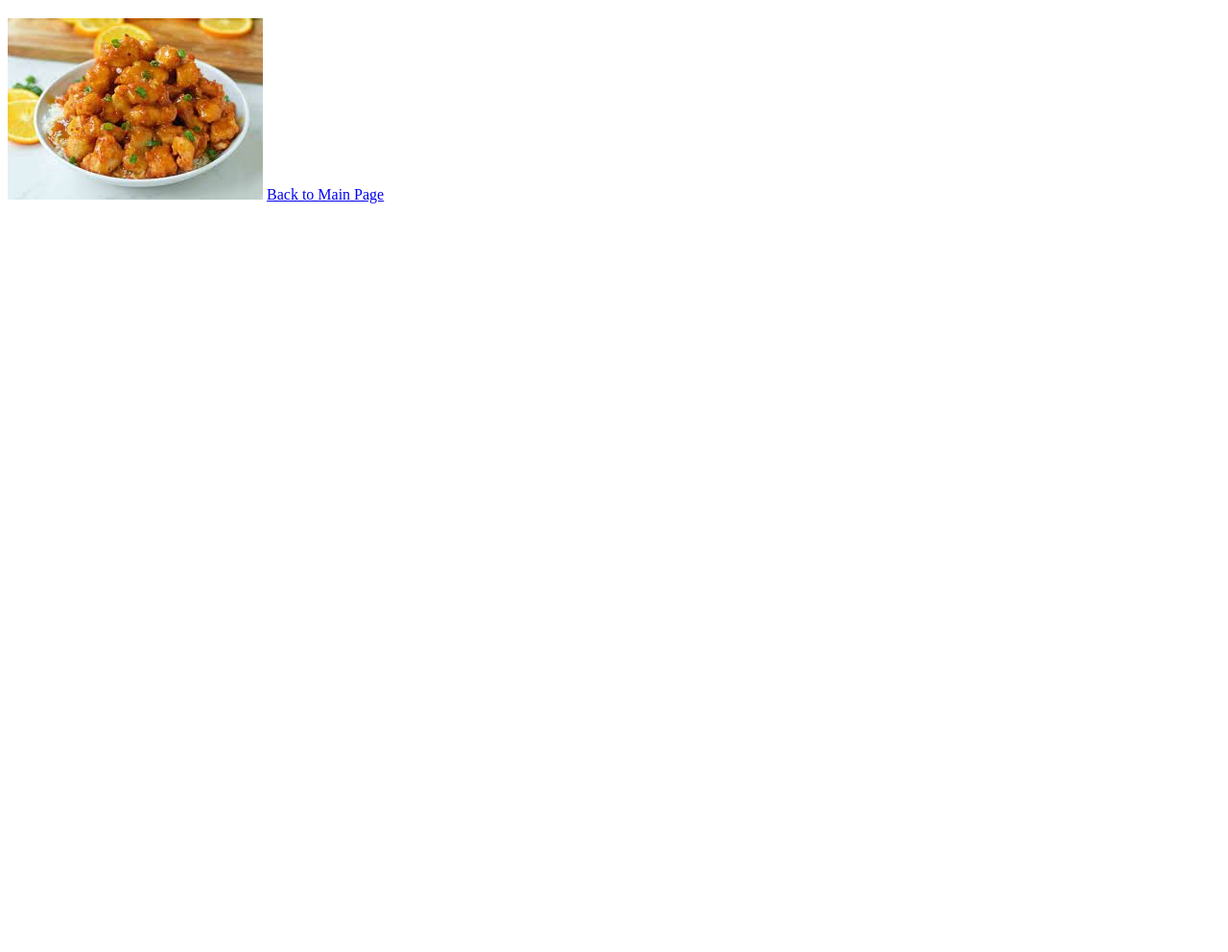
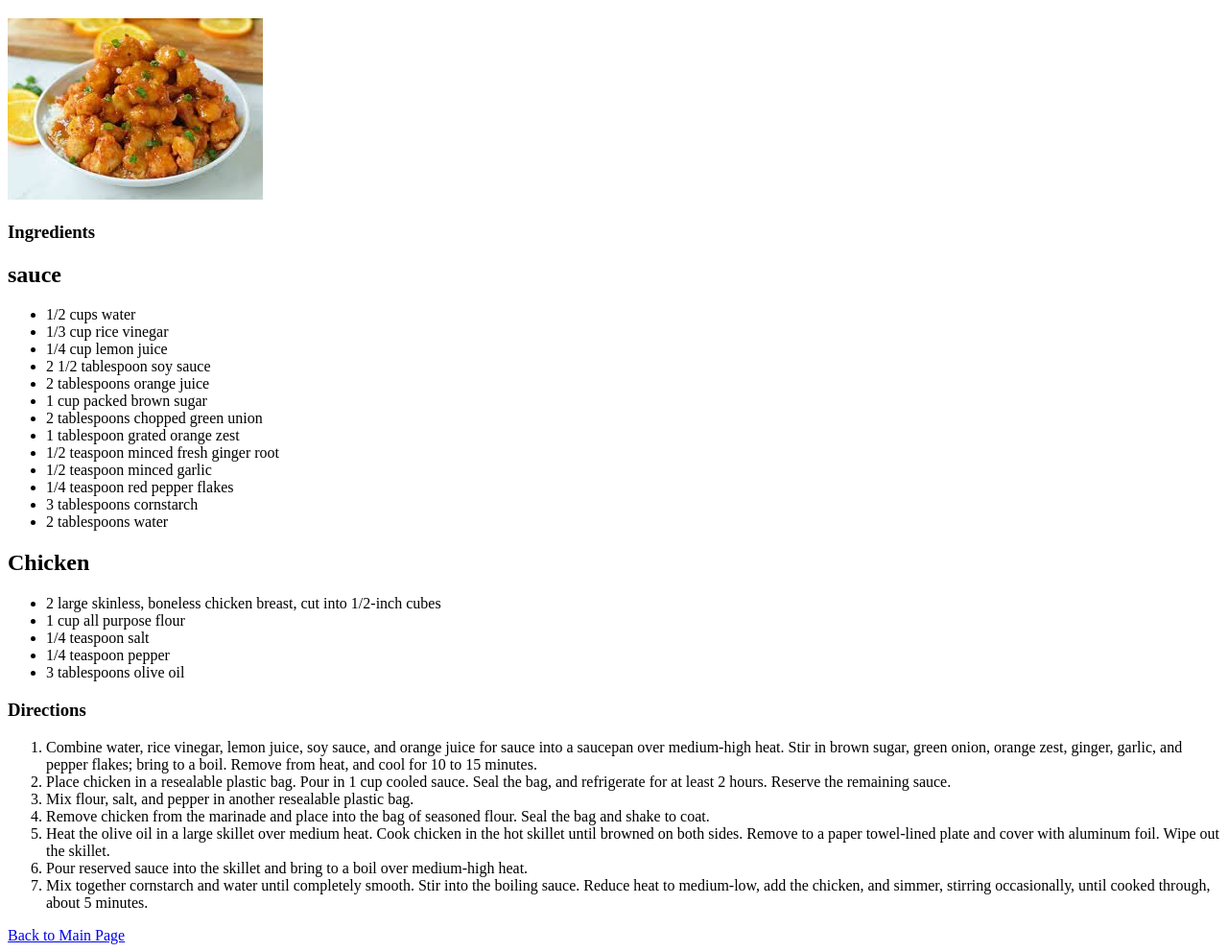
Before and after one commit to Natevance01/odin-recipes, a plain HTML site: page recipes/orangeChicken.html in a window 1280 px wide. Shown: the part 61-1053 px from the top of the page at 96% size. Before the commit the page ends 800 px from the top, so only its background shows below. Drawn offline with Linux system fonts and the light colour scheme.

Commit message:
Completed orangeChicken.html

```diff
--- a/recipes/orangeChicken.html
+++ b/recipes/orangeChicken.html
@@ -10,6 +10,60 @@
 
     <h1>Orange Chicken</h1>
     <img src="../images/recipeImages/orangeChicken.jpeg" alt="Delicious Orange Chicken">
+    <h3>Ingredients</h3>
+    <h2>sauce</h2>
+    <ul>
+        <li>1/2 cups water</li>
+        <li>1/3 cup rice vinegar</li>
+        <li>1/4 cup lemon juice</li>
+        <li>2 1/2 tablespoon soy sauce</li>
+        <li>2 tablespoons orange juice</li>
+        <li>1 cup packed brown sugar</li>
+        <li>2 tablespoons chopped green union</li>
+        <li>1 tablespoon grated orange zest</li>
+        <li>1/2 teaspoon minced fresh ginger root</li>
+        <li>1/2 teaspoon minced garlic</li>
+        <li>1/4 teaspoon red pepper flakes</li>
+        <li>3 tablespoons cornstarch</li>
+        <li>2 tablespoons water</li>
+    </ul>
+    <h2>Chicken</h2>
+    <ul>
+        <li>2 large skinless, boneless chicken breast, cut into 1/2-inch cubes</li>
+        <li>1 cup all purpose flour</li>
+        <li>1/4 teaspoon salt</li>
+        <li>1/4 teaspoon pepper</li>
+        <li>3 tablespoons olive oil</li>
+    </ul>
+    <h3>Directions</h3>
+    <ol>
+        <li>
+            Combine water, rice vinegar, lemon juice, soy sauce, and orange juice for sauce into a saucepan over medium-high heat.
+            Stir in brown sugar, green onion, orange zest, ginger, garlic, and pepper flakes; bring to a boil.
+            Remove from heat, and cool for 10 to 15 minutes.
+        </li>
+        <li>Place chicken in a resealable plastic bag. Pour in 1 cup cooled sauce.
+            Seal the bag, and refrigerate for at least 2 hours. Reserve the remaining sauce.
+        </li>
+        <li>
+            Mix flour, salt, and pepper in another resealable plastic bag.
+        </li>
+        <li>
+            Remove chicken from the marinade and place into the bag of seasoned flour.
+            Seal the bag and shake to coat.
+        </li>
+        <li>
+            Heat the olive oil in a large skillet over medium heat. Cook chicken in the hot skillet until browned on both sides.
+            Remove to a paper towel-lined plate and cover with aluminum foil. Wipe out the skillet.
+        </li>
+        <li>
+            Pour reserved sauce into the skillet and bring to a boil over medium-high heat.
+        </li>
+        <li>
+            Mix together cornstarch and water until completely smooth. Stir into the boiling sauce.
+            Reduce heat to medium-low, add the chicken, and simmer, stirring occasionally, until cooked through, about 5 minutes.
+        </li>
+    </ol>
 
 
     <a href="../index.html">Back to Main Page</a>
```
